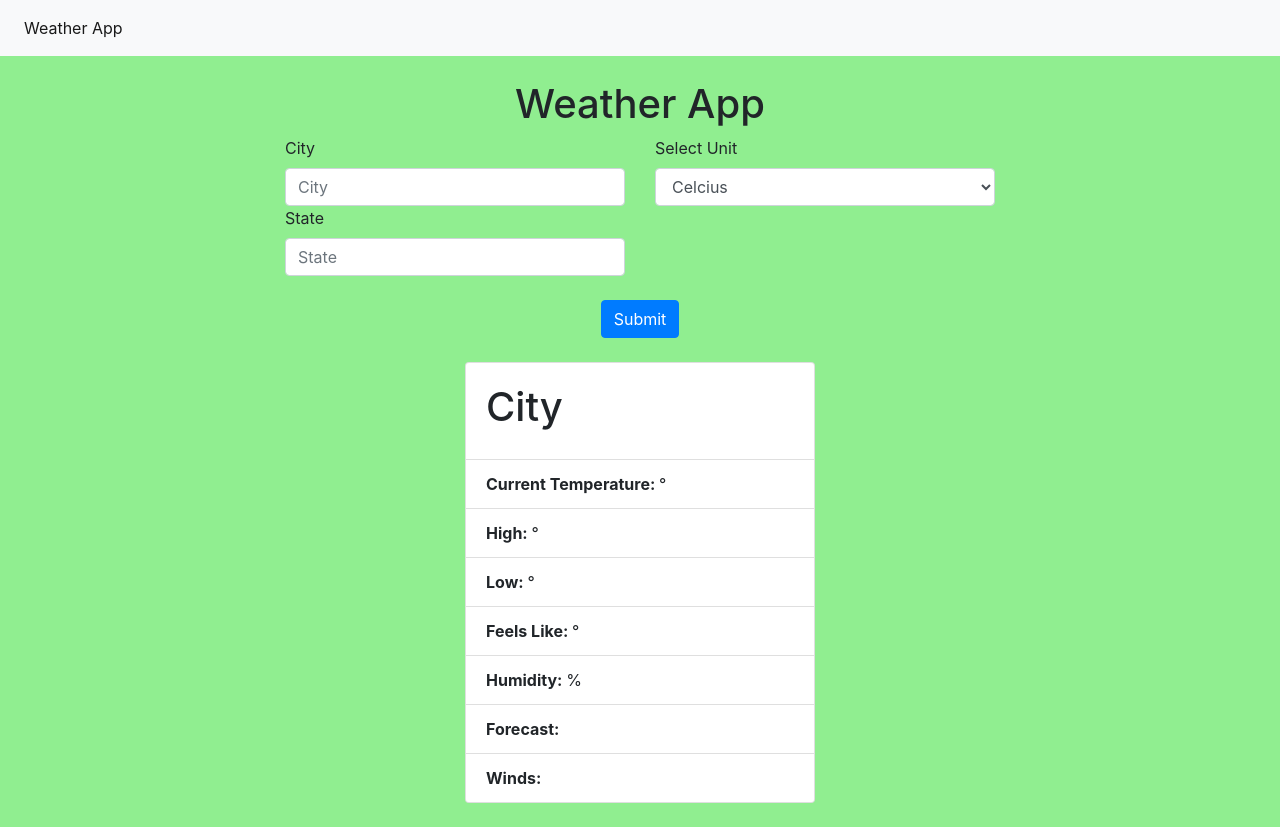
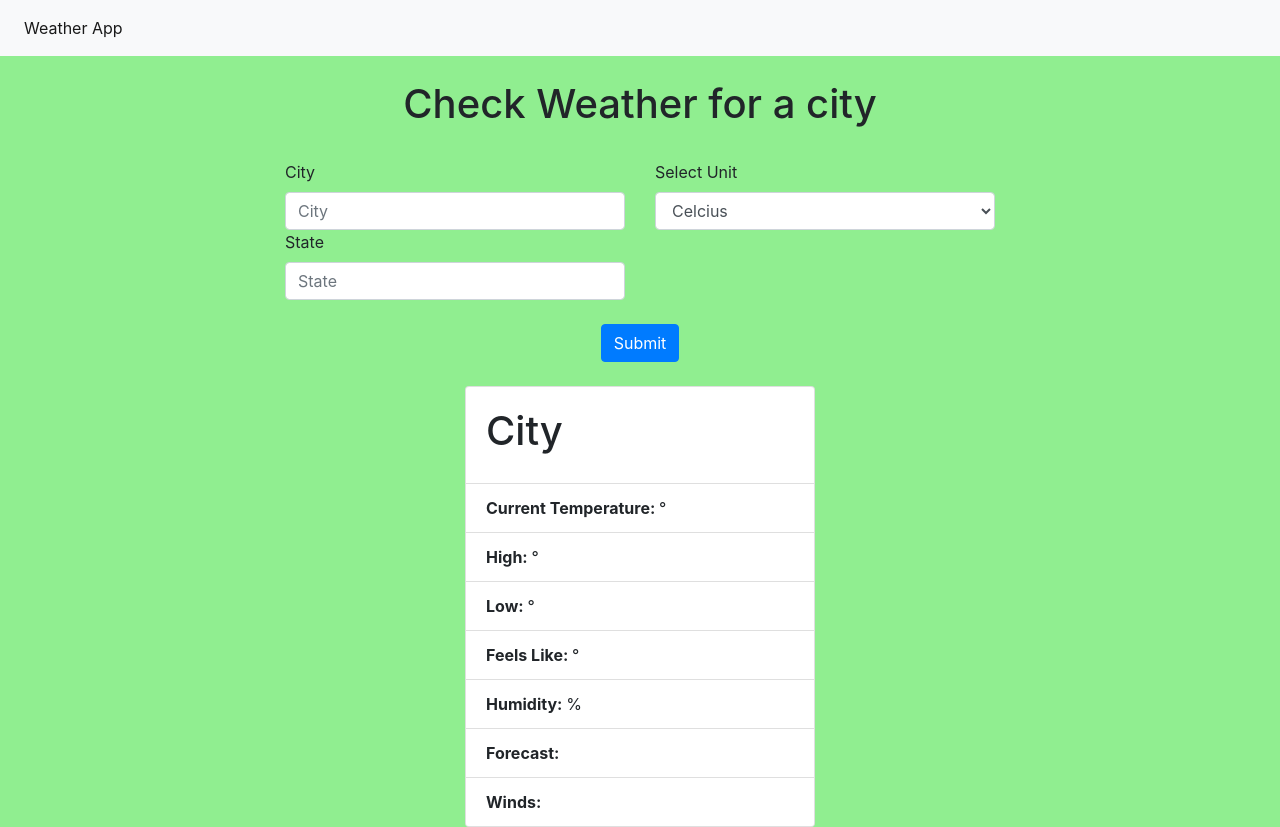
Before and after one commit to shaqnawe/Wather_App, a plain HTML site: page index.html in a window 1280 px wide. Before the commit the page ends 803 px from the top, so only its background shows below. Drawn offline with nearby package versions, Linux system fonts and the light colour scheme.

Commit message:
updated Title and heading

```diff
--- a/index.html
+++ b/index.html
@@ -13,15 +13,16 @@
   <body>
       <nav class="navbar navbar-expand navbar-light bg-light">
           <div class="nav navbar-nav">
-              <a class="nav-item nav-link active" href="#">Weather App <span class="sr-only">(current)</span></a>
+              <a class="nav-item nav-link active" href="#">Weather App<span class="sr-only">(current)</span></a>
           </div>
       </nav>
   </body>
   <br>
     <div class="container">
         <div class="d-flex justify-content-center">
-            <h1>Weather App</h1>
+            <h1>Check Weather for a city</h1>
         </div>
+        <br>
         <form>
             <div class="d-flex justify-content-center">
                 <div class="col-4">
```
